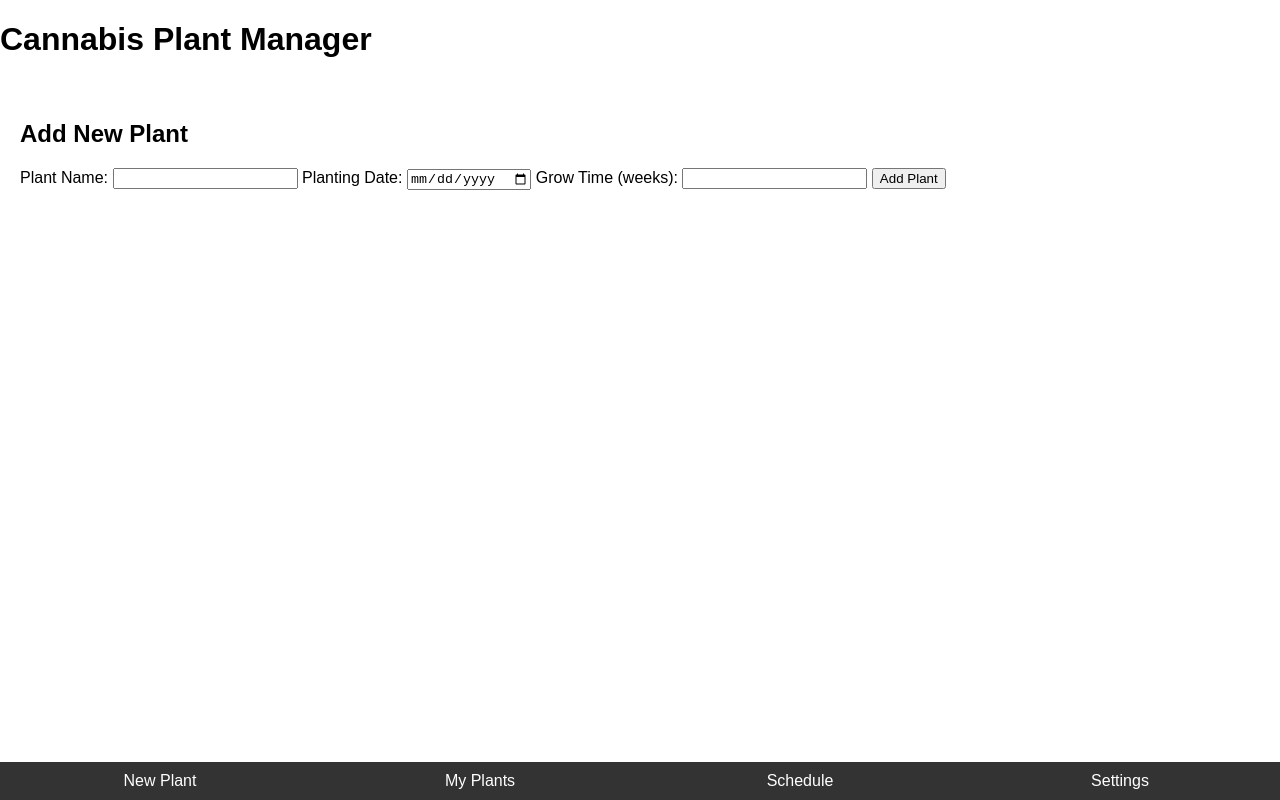
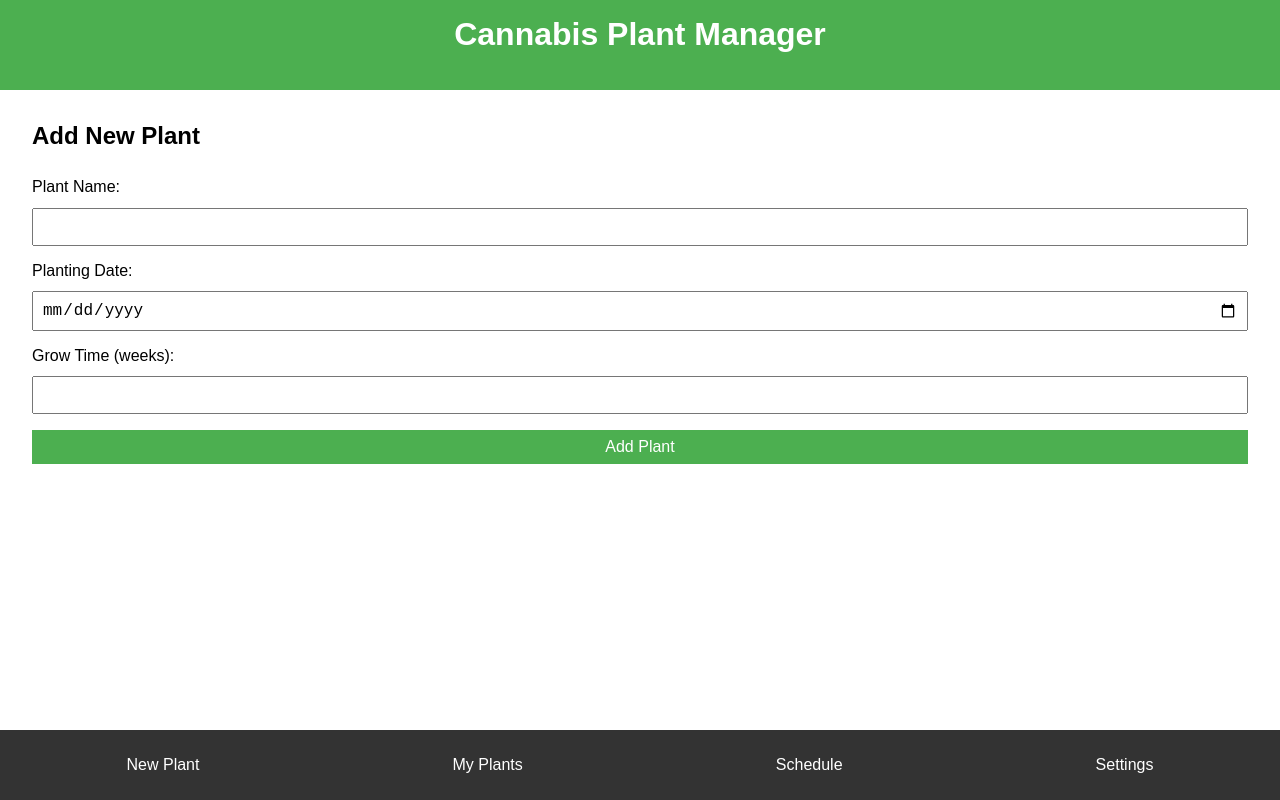
Before and after one commit to johnbuilt/tracker, a website: page index.html in a window 1280 px wide. Both pictures are taken after a click on the button "New Plant". Drawn offline with Linux system fonts and the light colour scheme.

Commit message:
Update style.css

```diff
--- a/style.css
+++ b/style.css
@@ -2,15 +2,55 @@ body {
     font-family: Arial, sans-serif;
     margin: 0;
     padding: 0;
+    box-sizing: border-box;
+}
+
+header {
+    background-color: #4CAF50;
+    color: white;
+    text-align: center;
+    padding: 1rem;
+}
+
+main {
+    padding: 2rem;
+}
+
+h1, h2 {
+    margin-top: 0;
+}
+
+form {
     display: flex;
     flex-direction: column;
-    height: 100vh;
 }
 
-.content-section {
-    padding: 20px;
-    flex: 1;
-    overflow-y: auto;
+label {
+    margin: 0.5rem 0 0.2rem;
+}
+
+input, button {
+    margin: 0.5rem 0;
+    padding: 0.5rem;
+    font-size: 1rem;
+}
+
+button {
+    background-color: #4CAF50;
+    color: white;
+    border: none;
+    cursor: pointer;
+}
+
+button:hover {
+    background-color: #45a049;
+}
+
+.plant {
+    border: 1px solid #ddd;
+    padding: 1rem;
+    margin: 1rem 0;
+    border-radius: 4px;
 }
 
 .navbar {
@@ -20,38 +60,25 @@ body {
     bottom: 0;
     width: 100%;
     background-color: #333;
+    padding: 10px 0;
 }
 
 .navbar button {
-    flex: 1;
-    padding: 10px;
+    background: none;
     color: white;
-    background: none;
     border: none;
+    cursor: pointer;
     font-size: 16px;
 }
 
 .navbar button:hover {
-    background-color: #444;
+    text-decoration: underline;
 }
 
-.plant-item {
-    border: 1px solid #ccc;
-    padding: 10px;
-    margin-bottom: 10px;
-    display: flex;
-    justify-content: space-between;
+.content-section {
+    display: none;
 }
 
-.plant-item button {
-    margin-left: 10px;
-    background-color: #f44336;
-    color: white;
-    border: none;
-    padding: 5px 10px;
-    cursor: pointer;
+.content-section.active {
+    display: block;
 }
-
-.plant-item button:hover {
-    background-color: #d32f2f;
-}
```
